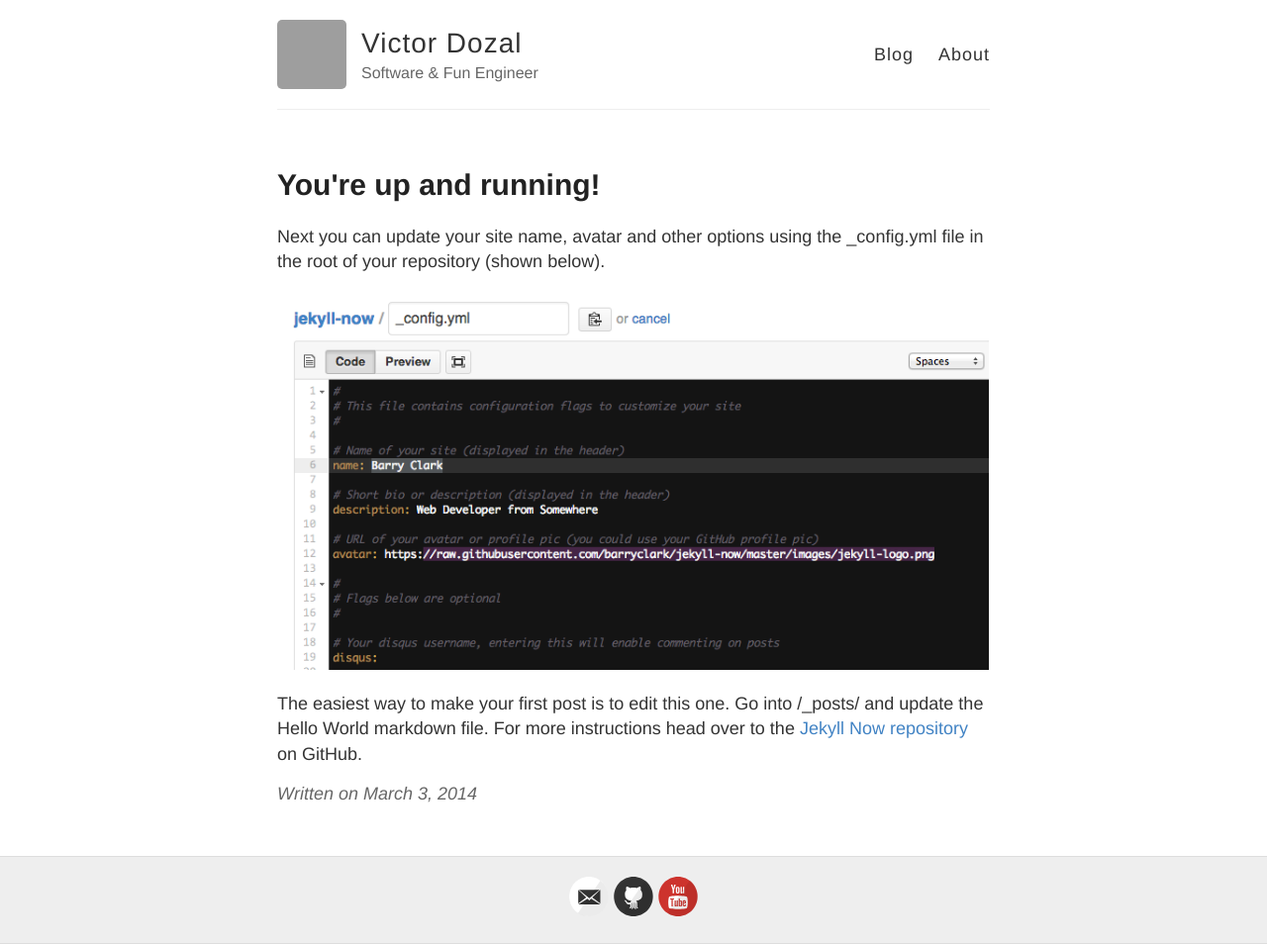
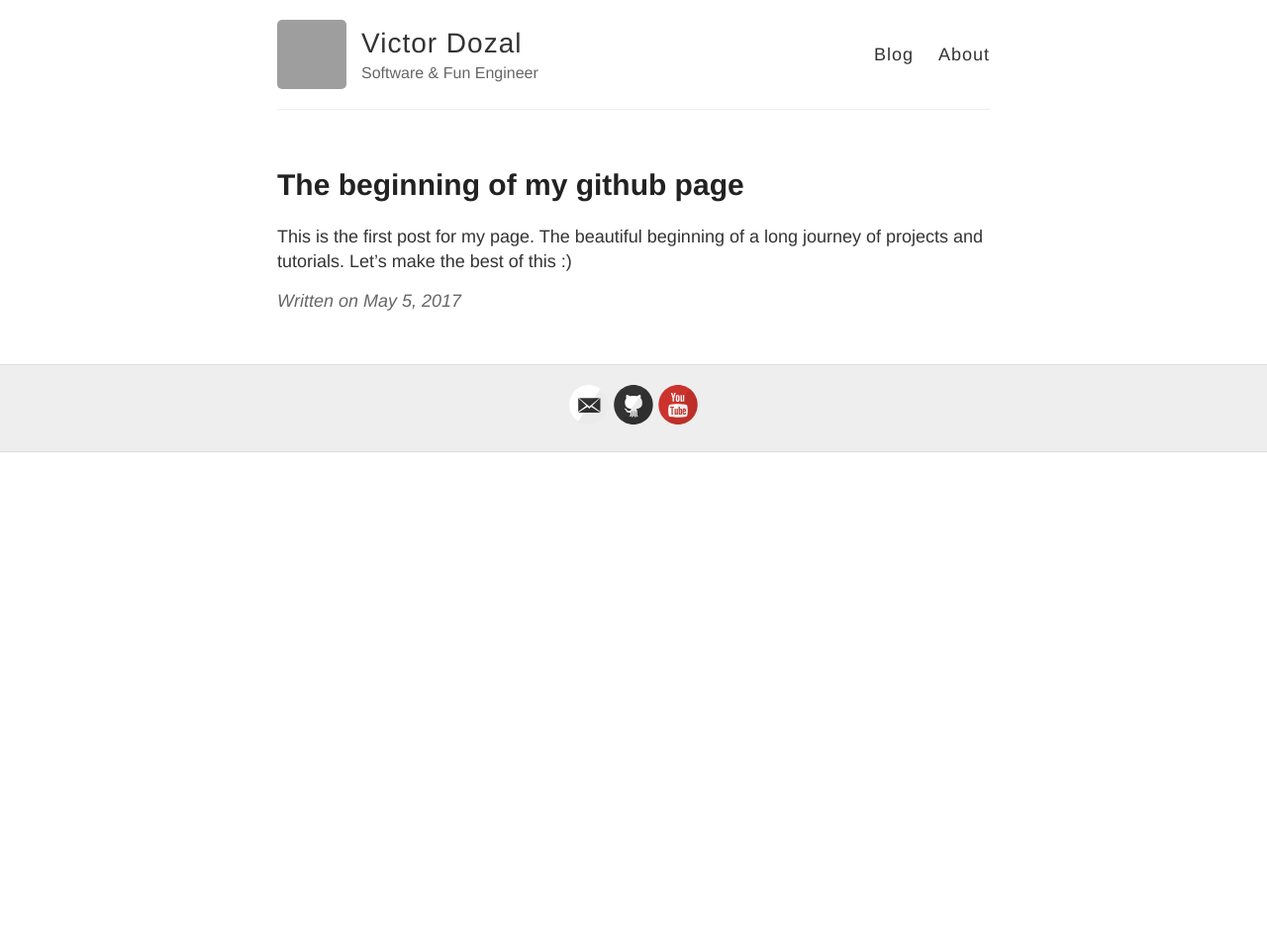
Before and after one commit to viiqswim/viiqswim.github.io, a Jekyll site: the page built from _posts/2017-05-05-Hello-World.md, in a window 1280 px wide. Shown: the whole page at 99% size. Built offline with Jekyll 4.4.1, drawn with Linux system fonts in a browser that asks for light colours; after the commit the page ends 900 px from its top, so only the background shows below that; grey boxes are pictures that could not be loaded.

Commit message:
Modified YouTube channel link and edited my first post

```diff
--- a/_config.yml
+++ b/_config.yml
@@ -28,7 +28,7 @@ footer-links:
   rss: # just type anything here for a working RSS icon
   twitter:
   stackoverflow: # your stackoverflow profile, e.g. "users/50476/bart-kiers"
-  youtube: user/VictorDozalTutorials # channel/<your_long_string> or user/<user-name>
+  youtube: c/VictorDozalTutorials # channel/<your_long_string> or user/<user-name>
   googleplus: # anything in your profile username that comes after plus.google.com/
 
 
--- a/_posts/2014-3-3-Hello-World.md
+++ /dev/null
@@ -1,10 +0,0 @@
----
-layout: post
-title: You're up and running!
----
-
-Next you can update your site name, avatar and other options using the _config.yml file in the root of your repository (shown below).
-
-![_config.yml]({{ site.baseurl }}/images/config.png)
-
-The easiest way to make your first post is to edit this one. Go into /_posts/ and update the Hello World markdown file. For more instructions head over to the [Jekyll Now repository](https://github.com/barryclark/jekyll-now) on GitHub.
--- /dev/null
+++ b/_posts/2017-05-05-Hello-World.md
@@ -0,0 +1,6 @@
+---
+layout: post
+title: The beginning of my github page
+---
+
+This is the first post for my page. The beautiful beginning of a long journey of projects and tutorials. Let's make the best of this :)
```
